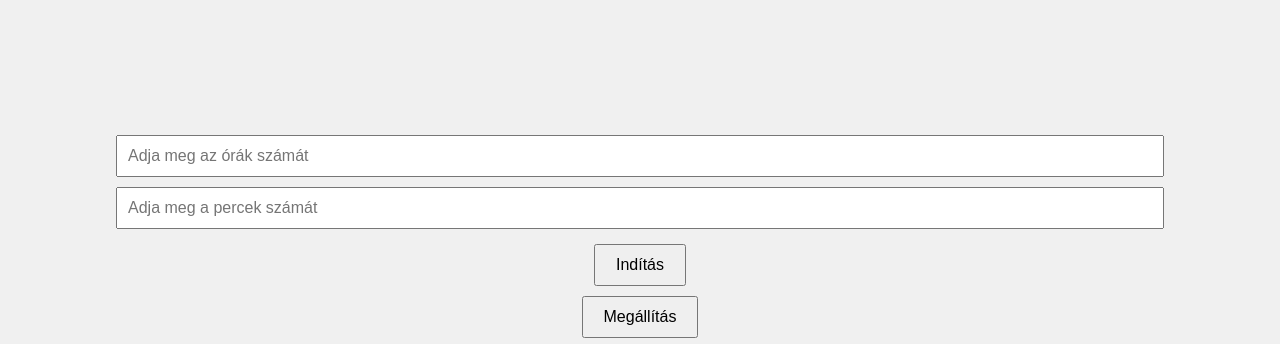
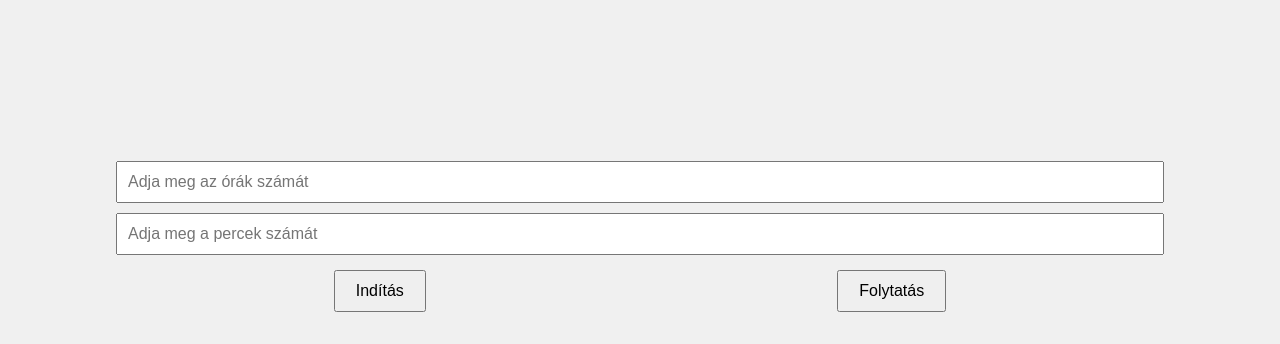
Before and after one commit to SimonBencePeter/timer, a website: page index.html in a window 1280 px wide. Both pictures are taken after a click on the button "Megállítás". Shown: the part 456-800 px from the top of the page. Drawn offline with nearby package versions, Linux system fonts and the light colour scheme; no server answers.

Commit message:
Update index.html

```diff
--- a/index.html
+++ b/index.html
@@ -39,6 +39,11 @@
             width: 80%;
             margin-top: 20px;
         }
+        .button-container {
+            display: flex;
+            justify-content: space-around;
+            width: 100%;
+        }
         input {
             margin: 5px 0;
             padding: 10px;
@@ -55,6 +60,8 @@
     <script src="https://cdn.socket.io/4.7.1/socket.io.min.js"></script>
     <script>
         const socket = io(); // Socket kapcsolat létrehozása a szerverrel
+
+        let isPaused = false; // Változó a visszaszámláló állapotának nyomon követéséhez
 
         socket.on('updateCountdown', function(countdownTime) {
             // Visszaszámláló frissítése
@@ -74,6 +81,14 @@
 
         function stopCountdown() {
             socket.emit('stopCountdown'); // Visszaszámlálási idő megállítása a szerveren
+            document.getElementById("stop-btn").style.display = "none";
+            document.getElementById("resume-btn").style.display = "block";
+        }
+
+        function resumeCountdown() {
+            socket.emit('resumeCountdown'); // Visszaszámlálási idő folytatása a szerveren
+            document.getElementById("stop-btn").style.display = "block";
+            document.getElementById("resume-btn").style.display = "none";
         }
     </script>
 </head>
@@ -85,8 +100,11 @@
     <div id="input-container">
         <input type="number" id="hoursInput" placeholder="Adja meg az órák számát" />
         <input type="number" id="minutesInput" placeholder="Adja meg a percek számát" />
-        <button onclick="setCountdown()">Indítás</button>
-        <button onclick="stopCountdown()">Megállítás</button>
+        <div class="button-container">
+            <button onclick="setCountdown()">Indítás</button>
+            <button id="stop-btn" onclick="stopCountdown()">Megállítás</button>
+            <button id="resume-btn" onclick="resumeCountdown()" style="display: none;">Folytatás</button>
+        </div>
     </div>
 </body>
 </html>
```
